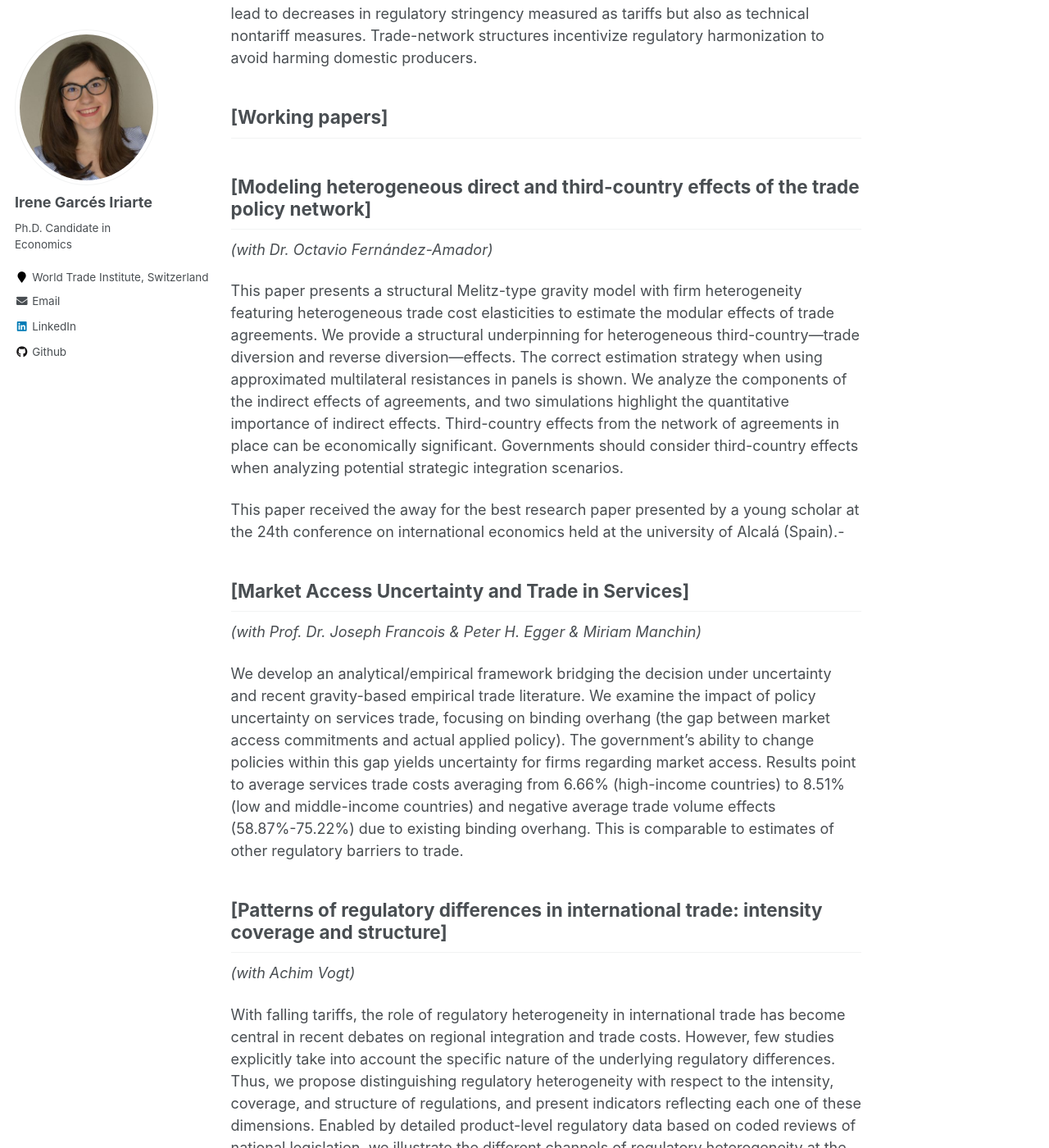
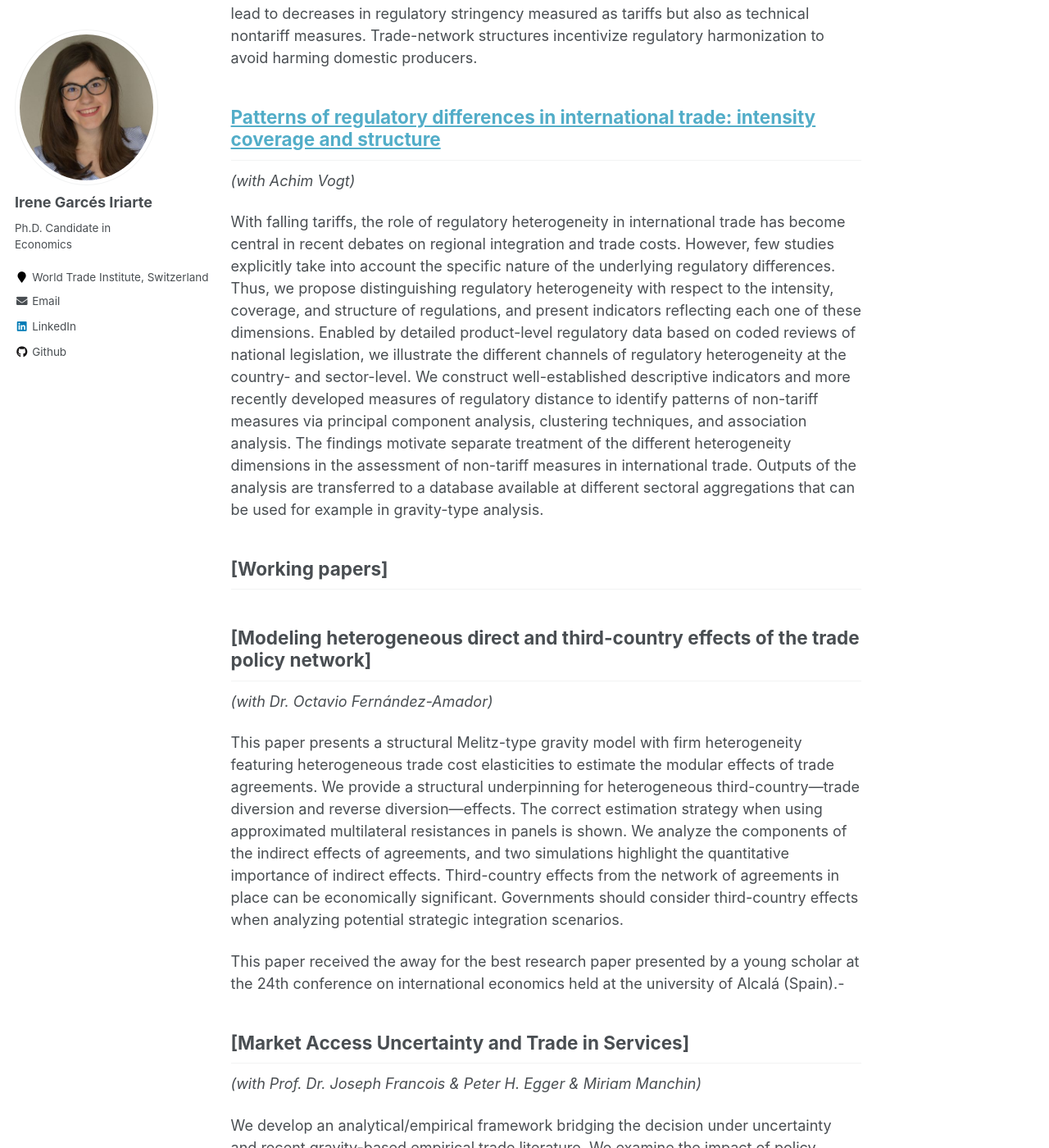
Before and after one commit to IreneGarces/irenegarces.github.io, a Jekyll site: the page built from _pages/research.md, in a window 1280 px wide and 1400 px high, scrolled down 468 px. Shown: the whole window at 82% size. Built offline with Jekyll 4.4.1, drawn with Linux system fonts in a browser that asks for light colours; some of the changed text lies outside the part shown.

Commit message:
Update research.md

```diff
--- a/_pages/research.md
+++ b/_pages/research.md
@@ -23,6 +23,15 @@ The organization of modern production into complex, cross-border networks raises
 policies. In this paper, we show that increases in domestic value-added into foreign final goods lead to decreases in regulatory stringency measured as tariffs but
 also as technical nontariff measures. Trade-network structures incentivize regulatory harmonization to avoid harming domestic producers.
 
+## [Patterns of regulatory differences in international trade: intensity coverage and structure](../files/Patterns of regulatory heterogeneity.pdf)
+*(with Achim Vogt)*
+
+With falling tariffs, the role of regulatory heterogeneity in international trade has become central in recent debates on regional integration and trade costs.
+However, few studies explicitly take into account the specific nature of the underlying regulatory differences. Thus, we propose distinguishing regulatory
+heterogeneity with respect to the intensity, coverage, and structure of regulations, and present indicators reflecting each one of these dimensions.
+Enabled by detailed product-level regulatory data based on coded reviews of national legislation, we illustrate the different channels of regulatory heterogeneity
+at the country- and sector-level. We construct well-established descriptive indicators and more recently developed measures of regulatory distance to identify patterns of non-tariff measures via principal component analysis, clustering techniques, and association analysis. The findings motivate separate treatment of the different heterogeneity dimensions in  the assessment of non-tariff measures in international trade. Outputs of the analysis are transferred to a database available at different sectoral aggregations that can be used for example in gravity-type analysis.
+
 ## [Working papers]
 
 ## [Modeling heterogeneous direct and third-country effects of the trade policy network]
```
Also changed, not shown: other parts of _pages/research.md (+0 -10 lines).
